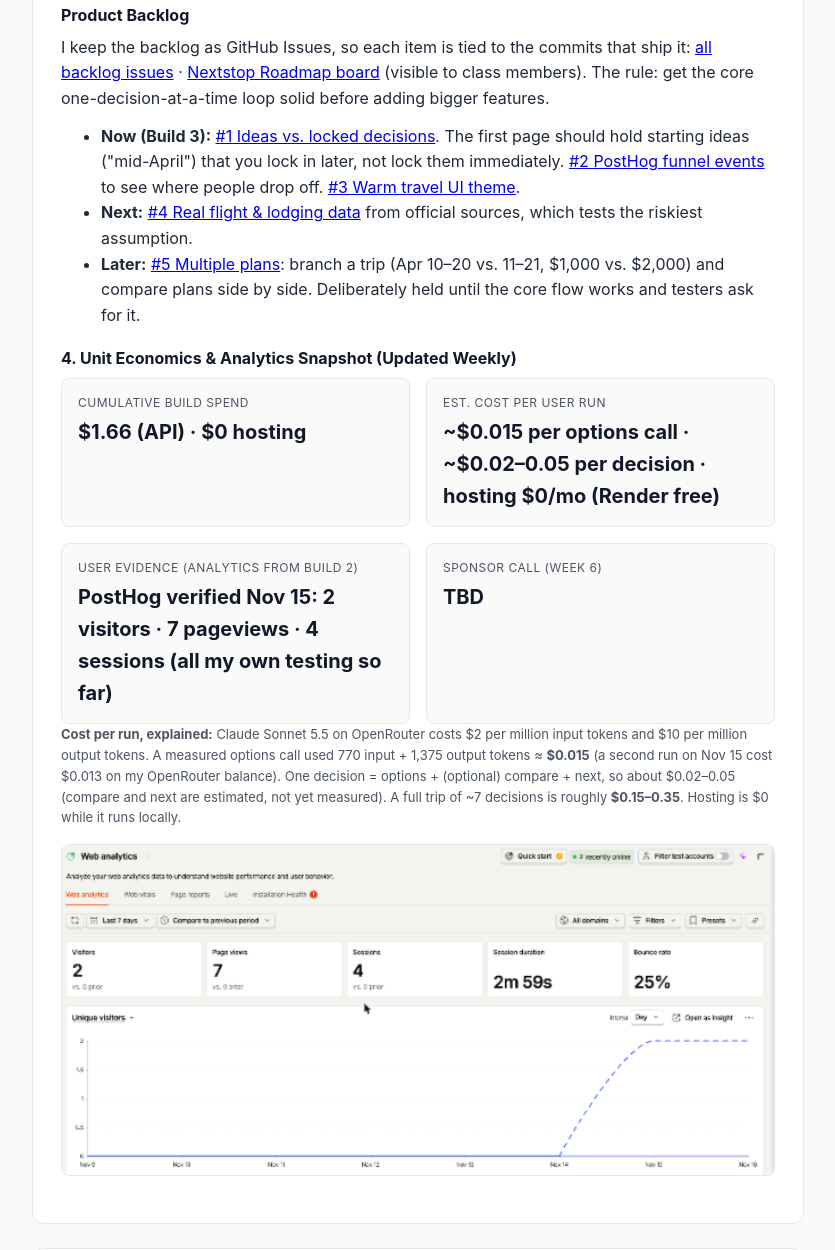
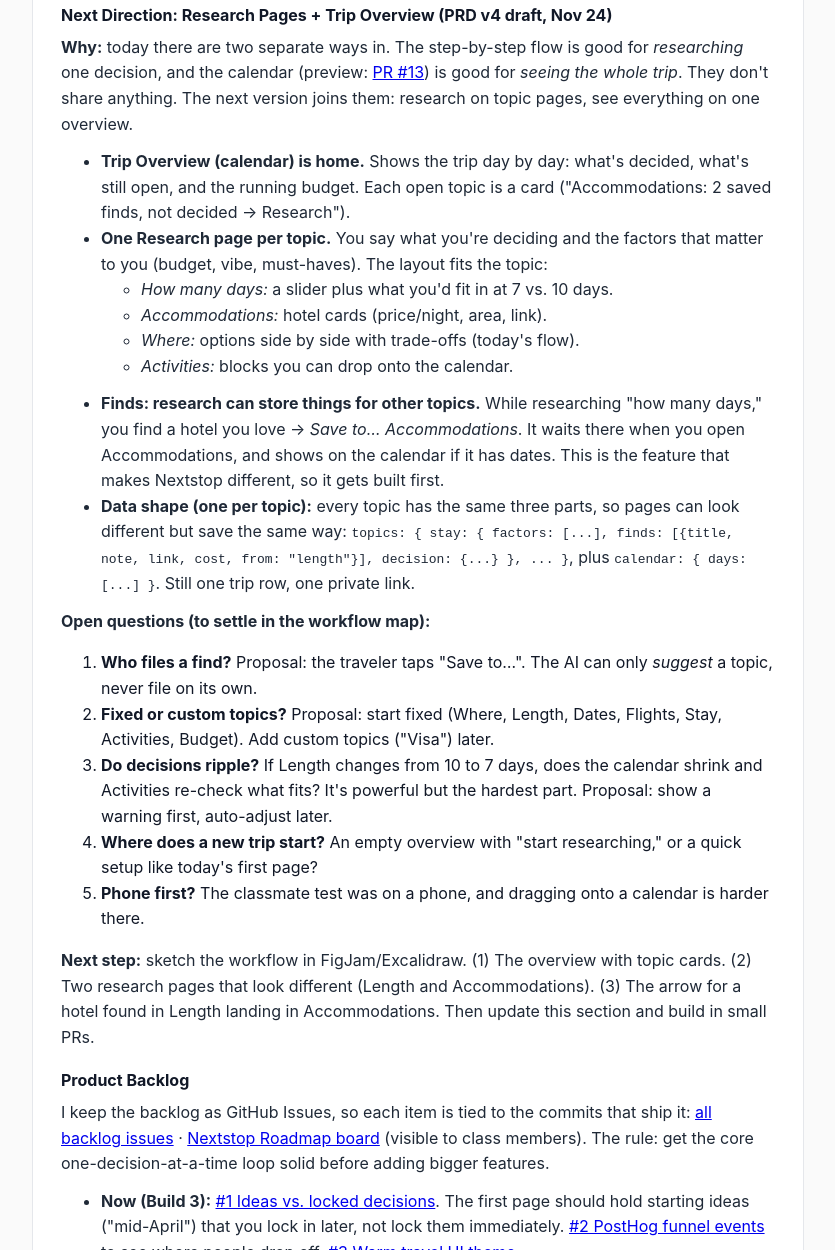
Before and after one commit to building-with-ai-f26/cp4449-project1, a plain HTML site: page docs/index.html in a window 1280 px wide. Shown: the part 9828-11078 px from the top of the page, without its empty margins (222-1057 px from the left). Drawn offline with Linux system fonts and the light colour scheme.

Commit message:
PRD v4 draft: research pages per topic + trip overview calendar, finds filed across topics
Co-Authored-By: Claude Opus 5.5 <noreply@anthropic.com>

```diff
--- a/docs/index.html
+++ b/docs/index.html
@@ -247,6 +247,33 @@
         <li><strong>What the audit caught:</strong> my first live rate-limit test failed. Render puts two proxies (Cloudflare and Render's own) in front of the app, so the app was rate-limiting <em>Render's</em> internal address instead of the visitor's. A visitor could make about 24+ calls a minute, and two routes were never limited. I found the cause with a diagnostic on a preview deploy, fixed it, and added regression tests.</li>
       </ul>
 
+      <h3>Next Direction: Research Pages + Trip Overview (PRD v4 draft, Nov 24)</h3>
+      <p><strong>Why:</strong> today there are two separate ways in. The step-by-step flow is good for <em>researching</em> one decision, and the calendar (preview: <a href="https://nextstop-pr-13.onrender.com/calendar">PR #13</a>) is good for <em>seeing the whole trip</em>. They don't share anything. The next version joins them: research on topic pages, see everything on one overview.</p>
+      <ul>
+        <li><strong>Trip Overview (calendar) is home.</strong> Shows the trip day by day: what's decided, what's still open, and the running budget. Each open topic is a card ("Accommodations: 2 saved finds, not decided → Research").</li>
+        <li><strong>One Research page per topic.</strong> You say what you're deciding and the factors that matter to you (budget, vibe, must-haves). The layout fits the topic:
+          <ul>
+            <li><em>How many days:</em> a slider plus what you'd fit in at 7 vs. 10 days.</li>
+            <li><em>Accommodations:</em> hotel cards (price/night, area, link).</li>
+            <li><em>Where:</em> options side by side with trade-offs (today's flow).</li>
+            <li><em>Activities:</em> blocks you can drop onto the calendar.</li>
+          </ul>
+        </li>
+        <li><strong>Finds: research can store things for other topics.</strong> While researching "how many days," you find a hotel you love → <em>Save to… Accommodations</em>. It waits there when you open Accommodations, and shows on the calendar if it has dates. This is the feature that makes Nextstop different, so it gets built first.</li>
+        <li><strong>Data shape (one per topic):</strong> every topic has the same three parts, so pages can look different but save the same way:
+          <code>topics: { stay: { factors: [...], finds: [{title, note, link, cost, from: "length"}], decision: {...} }, ... }</code>,
+          plus <code>calendar: { days: [...] }</code>. Still one trip row, one private link.</li>
+      </ul>
+      <p><strong>Open questions (to settle in the workflow map):</strong></p>
+      <ol>
+        <li><strong>Who files a find?</strong> Proposal: the traveler taps "Save to…". The AI can only <em>suggest</em> a topic, never file on its own.</li>
+        <li><strong>Fixed or custom topics?</strong> Proposal: start fixed (Where, Length, Dates, Flights, Stay, Activities, Budget). Add custom topics ("Visa") later.</li>
+        <li><strong>Do decisions ripple?</strong> If Length changes from 10 to 7 days, does the calendar shrink and Activities re-check what fits? It's powerful but the hardest part. Proposal: show a warning first, auto-adjust later.</li>
+        <li><strong>Where does a new trip start?</strong> An empty overview with "start researching," or a quick setup like today's first page?</li>
+        <li><strong>Phone first?</strong> The classmate test was on a phone, and dragging onto a calendar is harder there.</li>
+      </ol>
+      <p><strong>Next step:</strong> sketch the workflow in FigJam/Excalidraw. (1) The overview with topic cards. (2) Two research pages that look different (Length and Accommodations). (3) The arrow for a hotel found in Length landing in Accommodations. Then update this section and build in small PRs.</p>
+
       <h3>Product Backlog</h3>
       <p>I keep the backlog as GitHub Issues, so each item is tied to the commits that ship it: <a href="https://github.com/building-with-ai-f26/cp4449-project1/issues">all backlog issues</a> · <a href="https://github.com/orgs/building-with-ai-f26/projects/2">Nextstop Roadmap board</a> (visible to class members). The rule: get the core one-decision-at-a-time loop solid before adding bigger features.</p>
       <ul>
```
